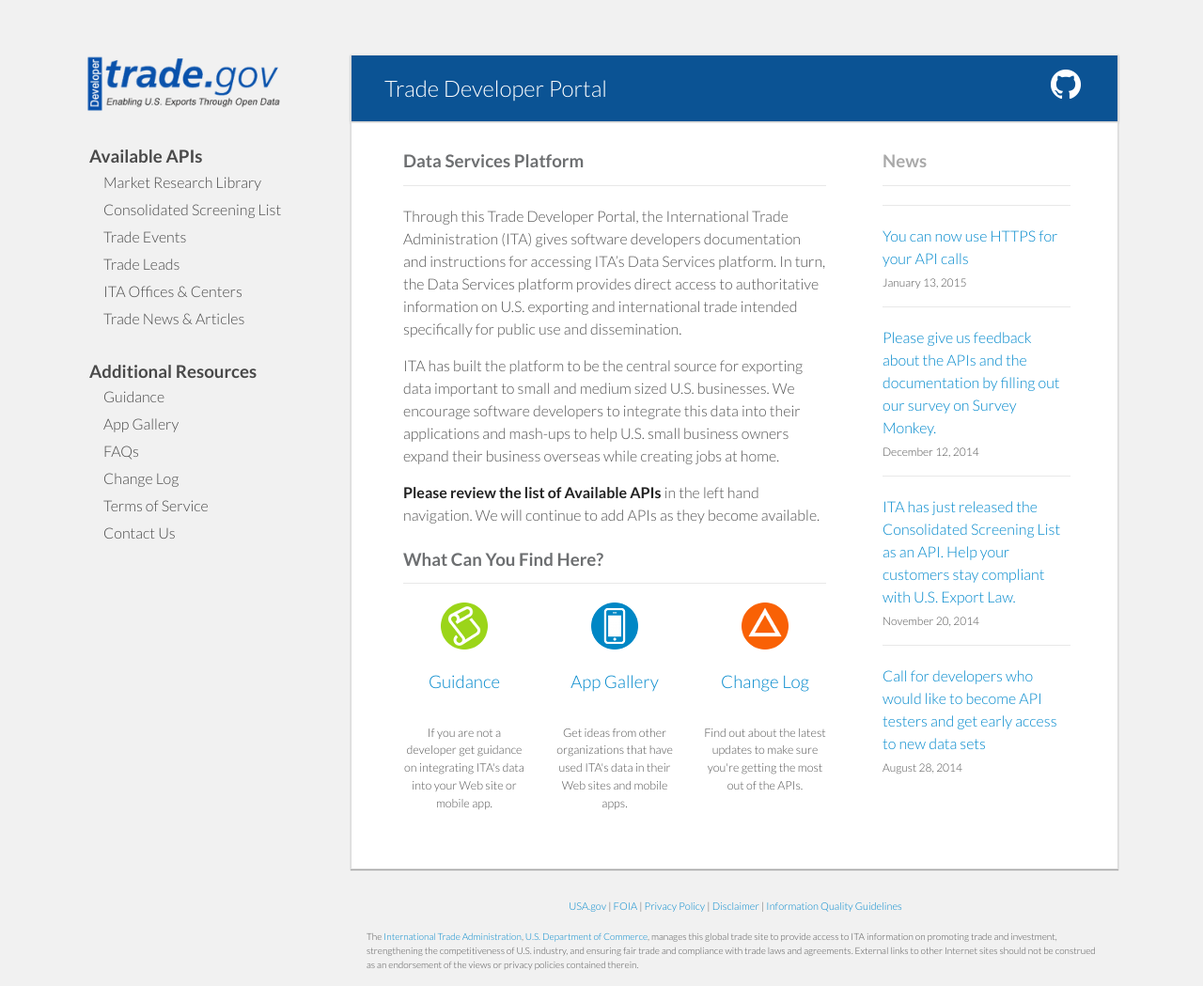
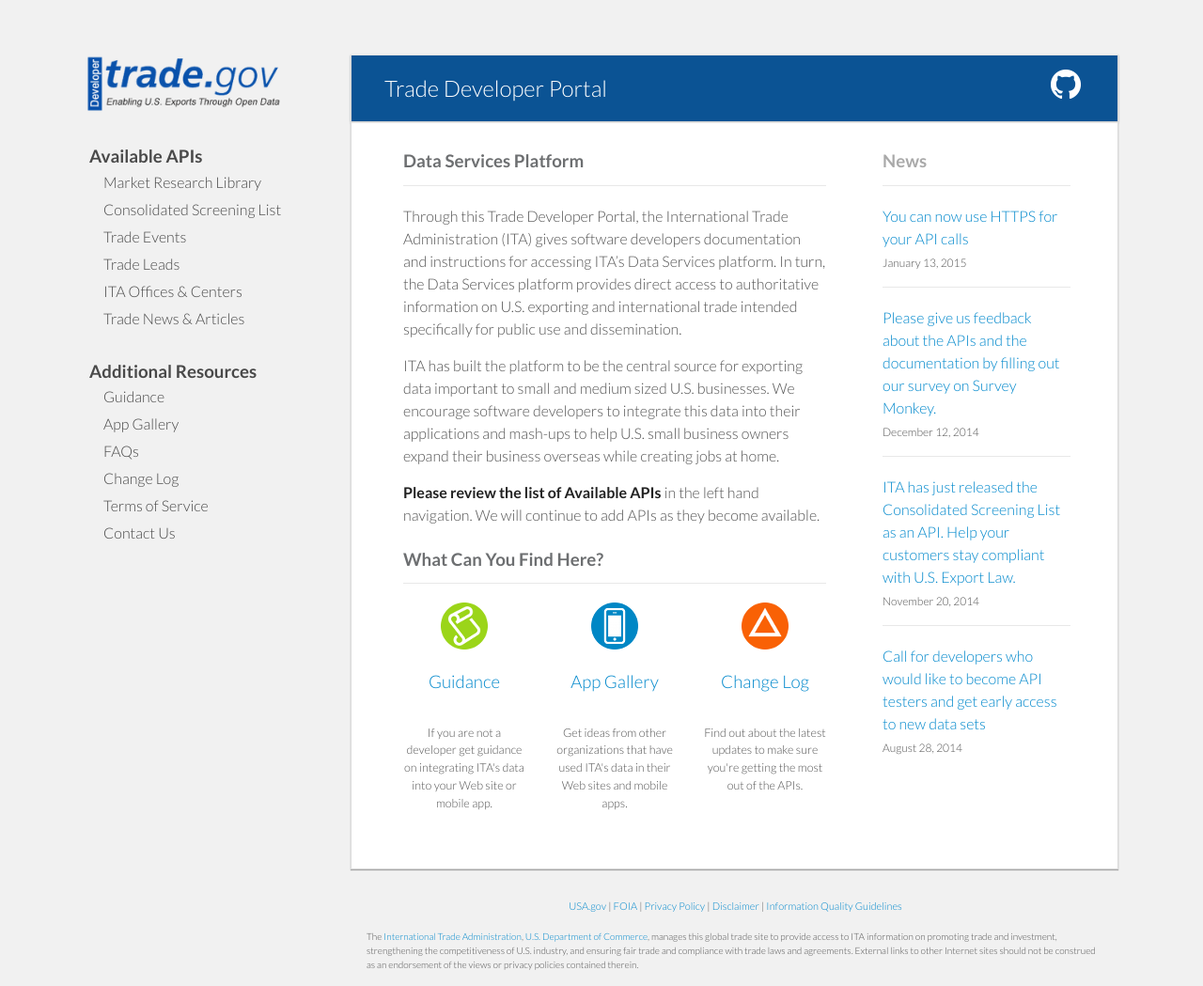
Before and after one commit to InternationalTradeAdministration/developerportal, a Jekyll site: the page index.html, which Jekyll copies as it is, in a window 1280 px wide and 1049 px high. Shown: the whole window at 94% size. Built offline with Jekyll 4.4.1, drawn with Linux system fonts in a browser that asks for light colours; nearby versions of some CDN libraries.

Commit message:
Removed extra <p class> at top of News box

```diff
--- a/index.html
+++ b/index.html
@@ -114,7 +114,7 @@
 		<h3>News</h3>
 
 		<!--news line 1-->
-		<p class="list">
+		<p>
 		<a href="https://github.com/InternationalTradeAdministration/developerportal/wiki/You-Can-Now-Use-HTTPS-for-Your-Calls">
 		<p class="news">You can now use HTTPS for your API calls</p>
 		</a>
```
